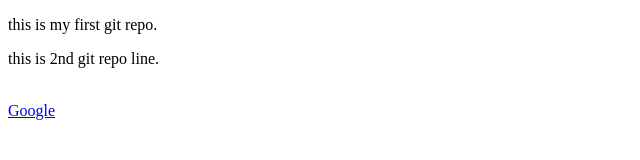
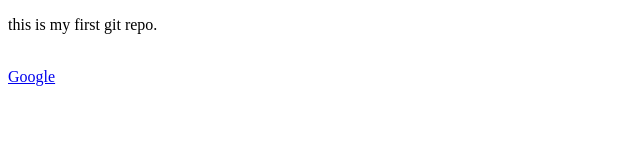
Before and after one commit to abhimishra0345/Git-course-, a plain HTML site: page index.html in a window 1280 px wide. Shown: the whole page, without its empty margins (0-640 px from the left). Drawn offline with Linux system fonts and the light colour scheme.

```diff
--- a/index.html
+++ b/index.html
@@ -7,7 +7,6 @@
 </head>
 <body>
     <p>this is my first git repo. </p>
-    <p>this is 2nd git repo line. </p>
     <br>
     <a href="https://www.google.com/?zx=1774618585243&no_sw_cr=1"> Google </a>
 </body>
```
